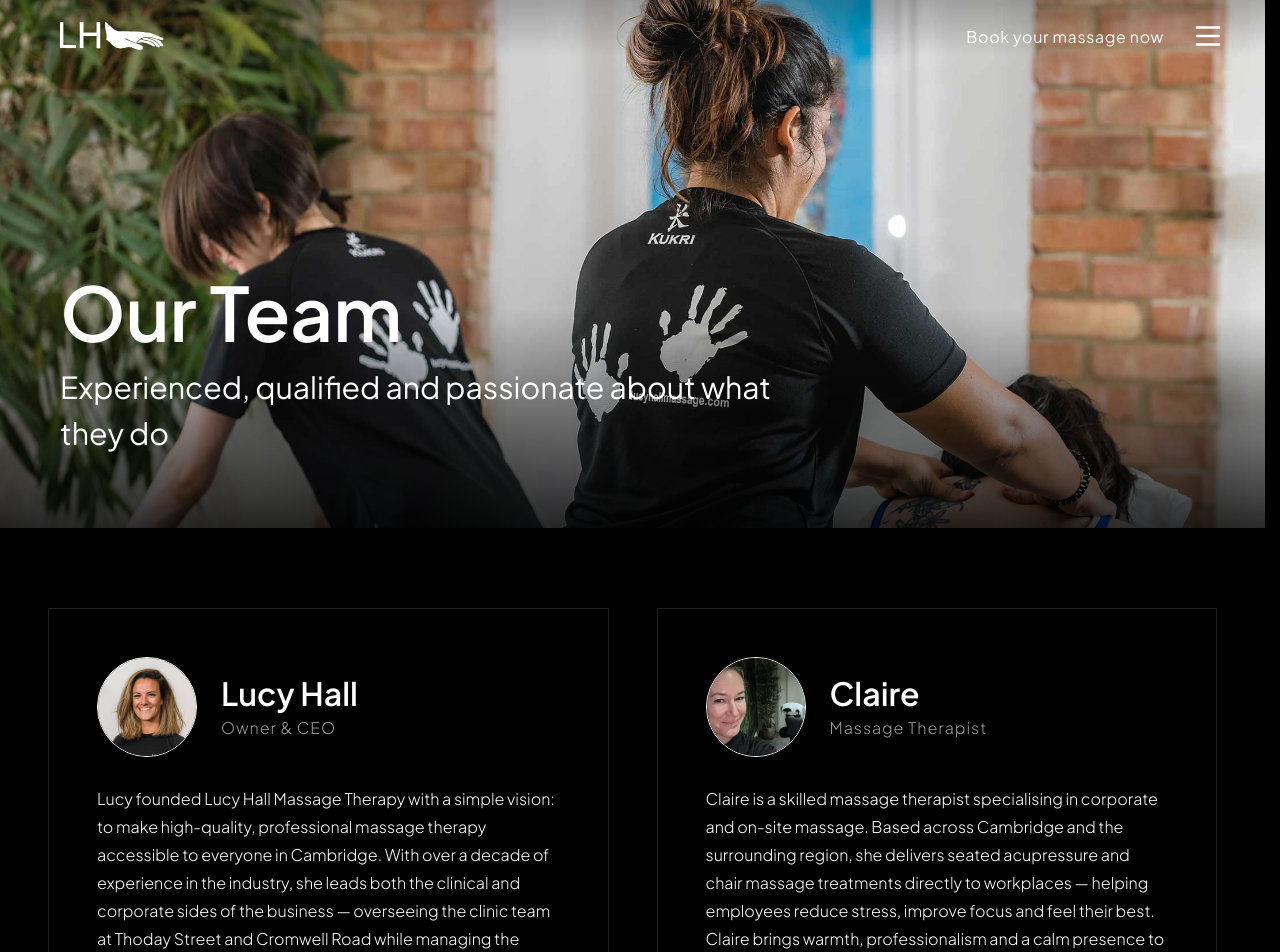
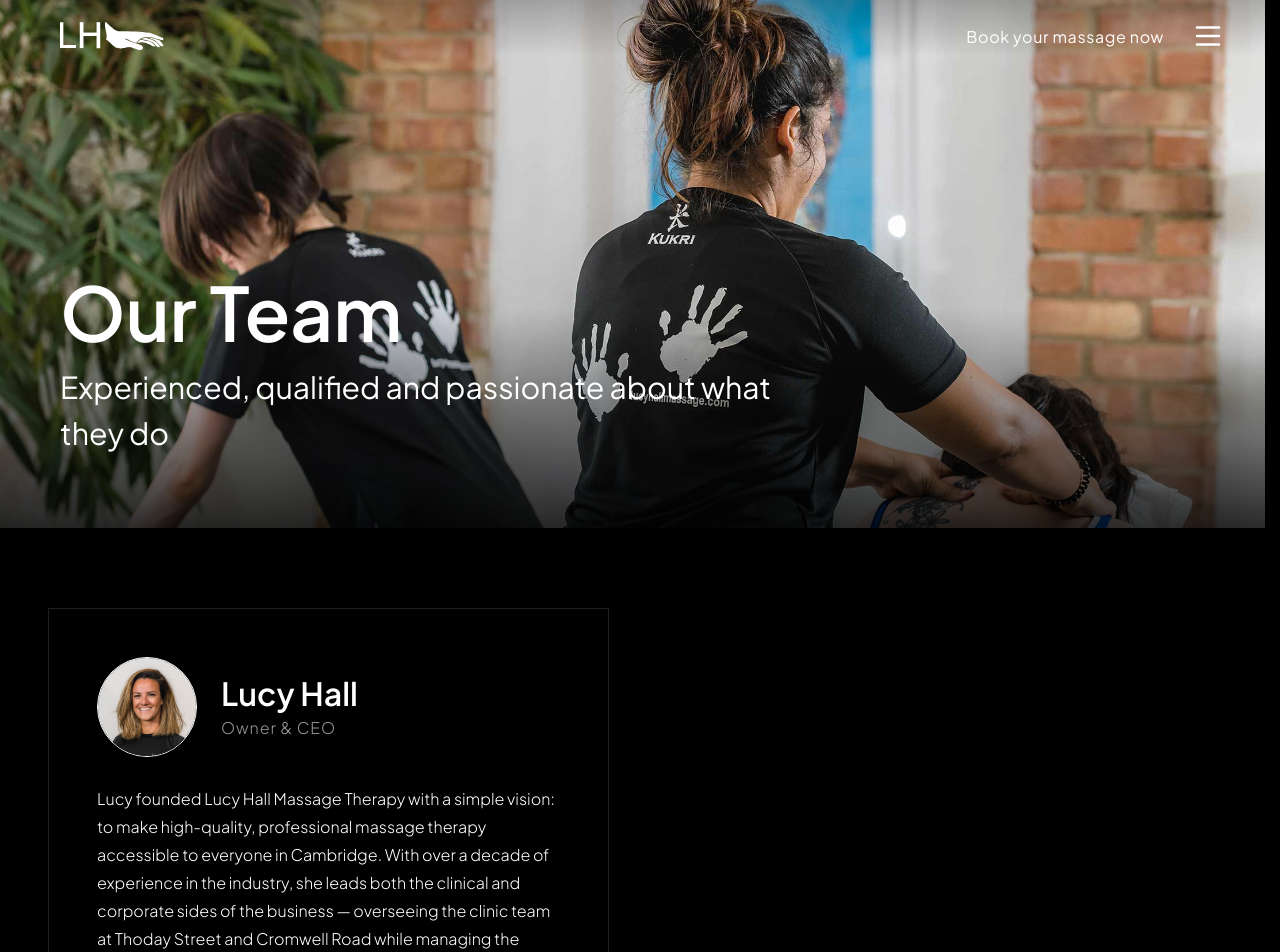
Before and after one commit to federationdesign-design/LHM, a Next.js app: page /corporate/team in a window 1280 px wide. Shown: the top 952 px of the page. Built offline with nearby package versions, Linux system fonts and the light colour scheme.

Commit message:
Team: remove Claire and Katerina, no longer employed

```diff
--- a/app/TeamIndexClient.tsx
+++ b/app/TeamIndexClient.tsx
@@ -53,28 +53,6 @@ const members = [
     bio: 'Lucy founded Lucy Hall Massage Therapy with a simple vision: to make high-quality, professional massage therapy accessible to everyone in Cambridge. With over a decade of experience in the industry, she leads both the clinical and corporate sides of the business — overseeing the clinic team at Thoday Street and Cromwell Road while managing the company\'s growing B2B corporate massage programme. Lucy is passionate about the transformative impact that regular massage has on both physical and mental wellbeing, and she has built a team that shares that commitment to excellence.',
     corporate: true,
   },
-  {
-    slug: 'claire',
-    name: 'Claire',
-    title: 'Massage Therapist',
-    location: 'Corporate',
-    locationSlug: '',
-    photo: '/claire-profile.jpg',
-    treatments: ['Corporate Massage', 'Seated Acupressure', 'Chair Massage'],
-    bio: 'Claire is a skilled massage therapist specialising in corporate and on-site massage. Based across Cambridge and the surrounding region, she delivers seated acupressure and chair massage treatments directly to workplaces — helping employees reduce stress, improve focus and feel their best. Claire brings warmth, professionalism and a calm presence to every corporate event or wellness day she attends, and is a trusted member of the Lucy Hall corporate massage team.',
-    corporate: true,
-  },
-  {
-    slug: 'katerina',
-    name: 'Katerina',
-    title: 'Massage Therapist',
-    location: 'Corporate',
-    locationSlug: '',
-    photo: '/katerina-profile.jpg',
-    treatments: ['Corporate Massage', 'Seated Acupressure', 'Chair Massage'],
-    bio: 'Katerina is an experienced massage therapist with a particular focus on corporate wellness. She specialises in seated acupressure and chair massage, delivering on-site treatments to businesses across Cambridge and beyond. Katerina is known for her intuitive approach and ability to quickly identify and address areas of tension — making her corporate massage sessions both deeply effective and genuinely relaxing. She is a valued member of the Lucy Hall corporate team.',
-    corporate: true,
-  },
 ];
 
 interface TeamIndexClientProps {
@@ -82,7 +60,7 @@ interface TeamIndexClientProps {
 }
 
 export default function TeamIndexClient({ variant = 'private' }: TeamIndexClientProps = {}) {
-  const corpSlugs = ['lucy-hall', 'claire'];
+  const corpSlugs = ['lucy-hall'];
   const isCorpVariant = variant === 'corporate';
   const displayTeam = isCorpVariant
     ? corpSlugs.map((s) => members.find((m) => m.slug === s)).filter((m): m is (typeof members)[number] => m !== undefined)
```
